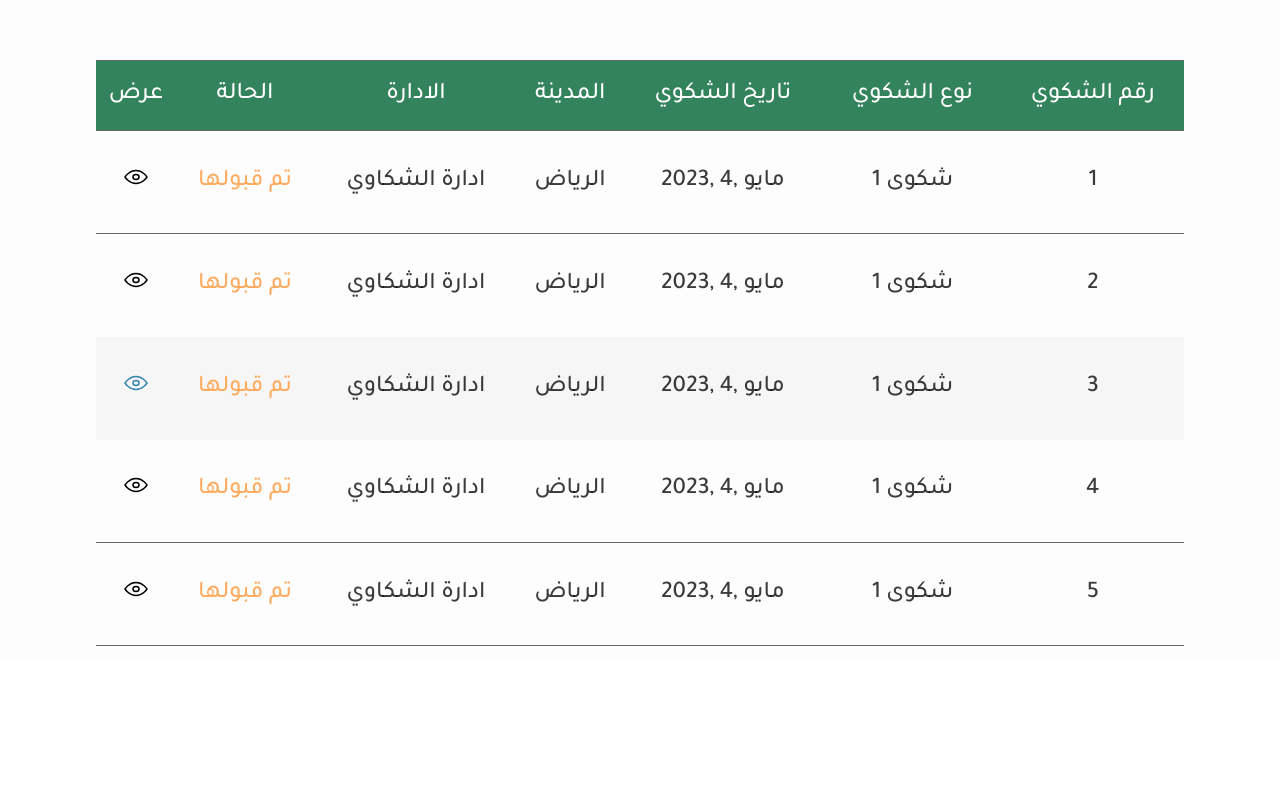
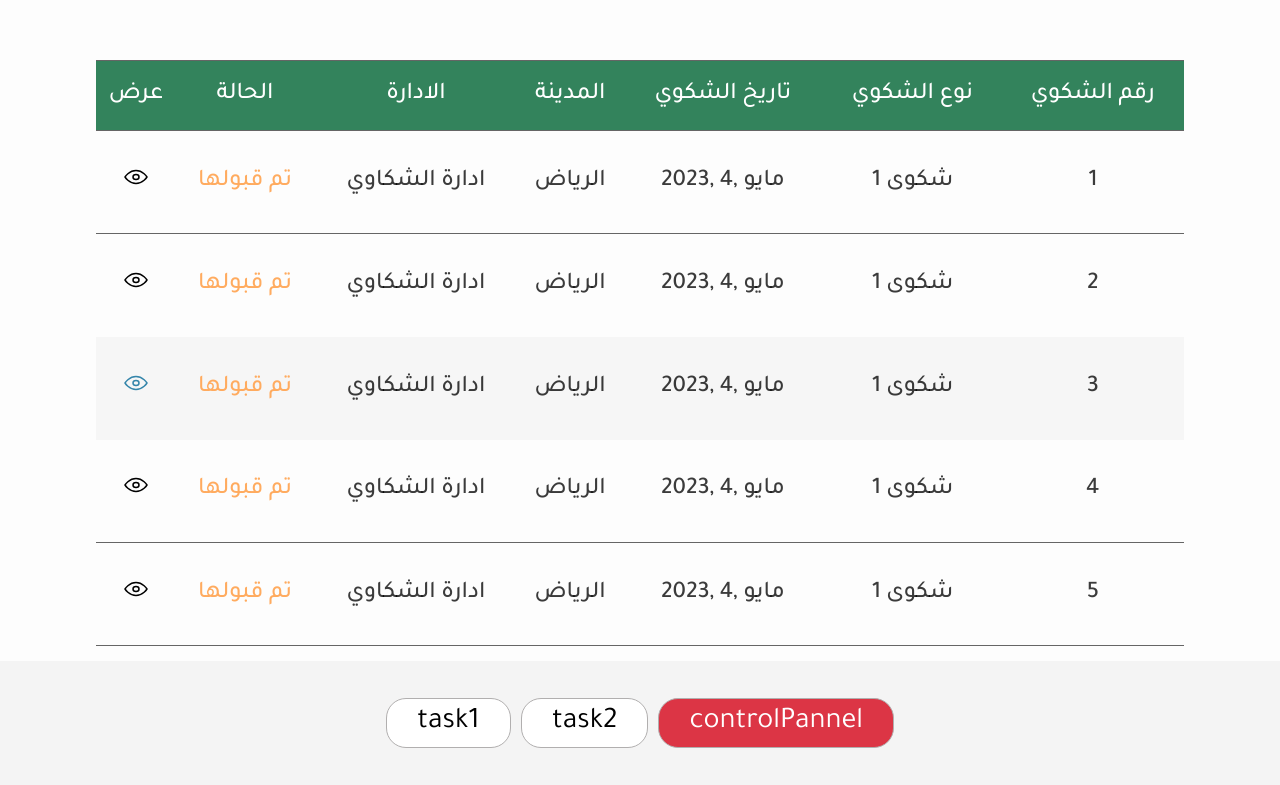
Before and after one commit to Fatma-Salah/AlexonTask, an Angular app: page /controlPanel in a window 1280 px wide. Shown: the part 719-1504 px from the top of the page. Before the commit the page ends 1380 px from the top, so only its background shows below. Built offline with nearby package versions, Linux system fonts and the light colour scheme.

Commit message:
first commit

```diff
--- a/src/app/app.component.html
+++ b/src/app/app.component.html
@@ -4,3 +4,4 @@
 </ng-container>
 
 <router-outlet></router-outlet>
+<app-footer></app-footer>
--- a/src/app/app.module.ts
+++ b/src/app/app.module.ts
@@ -7,11 +7,12 @@ import { NavbarComponent } from './components/includes/navbar/navbar.component';
 import { ChoosecomplaintComponent } from './components/choosecomplaint/choosecomplaint.component';
 import { ControlPanelComponent } from './components/control-panel/control-panel.component';
 import { ChooseComplaintWithGreenBoxComponent } from './components/choose-complaint-with-green-box/choose-complaint-with-green-box.component';
+import { FooterComponent } from './components/includes/footer/footer.component';
 
 @NgModule({
   declarations: [
     AppComponent,
-    NavbarComponent, ChoosecomplaintComponent, ControlPanelComponent, ChooseComplaintWithGreenBoxComponent
+    NavbarComponent, ChoosecomplaintComponent, ControlPanelComponent, ChooseComplaintWithGreenBoxComponent, FooterComponent
   ],
   imports: [
     BrowserModule,
--- /dev/null
+++ b/src/app/components/includes/footer/footer.component.css
@@ -0,0 +1,30 @@
+footer{
+    width: 100%;
+    background: #f4f4f4;
+}
+.buttons{
+    display: flex;
+    flex-direction: row-reverse;
+    align-items: center;
+    justify-content: center;
+    flex-wrap: wrap;
+    width: 80%;
+    margin: auto;
+    padding: 2rem;
+}
+button{
+    padding: 10px 30px;
+    height: 50px;
+    line-height: 25px;
+    margin: 5px ;
+    border-radius: 20px;
+    background-color: white;
+    border: 1px solid rgb(177, 175, 175);
+    font-size: 30px;
+    text-align: center;
+     cursor: pointer;
+}
+.bg-danger{
+    background-color: #dc3545;
+    color: white;
+}
--- /dev/null
+++ b/src/app/components/includes/footer/footer.component.html
@@ -0,0 +1,8 @@
+<footer>
+    <div class="buttons">
+        <button [routerLink]="['/']"  routerLinkActive="bg-danger" [routerLinkActiveOptions]="{exact:true}">task1</button>
+        <button [routerLink]="['/complaintChecked']"  routerLinkActive="bg-danger" [routerLinkActiveOptions]="{exact:true}">task2</button>
+        <button [routerLink]="['/controlPanel']" routerLinkActive="bg-danger" [routerLinkActiveOptions]="{exact:true}">controlPannel</button>
+
+    </div>
+</footer>
```
Also changed, not shown: src/app/components/includes/footer/footer.component.ts (added, +10 -0 lines).
